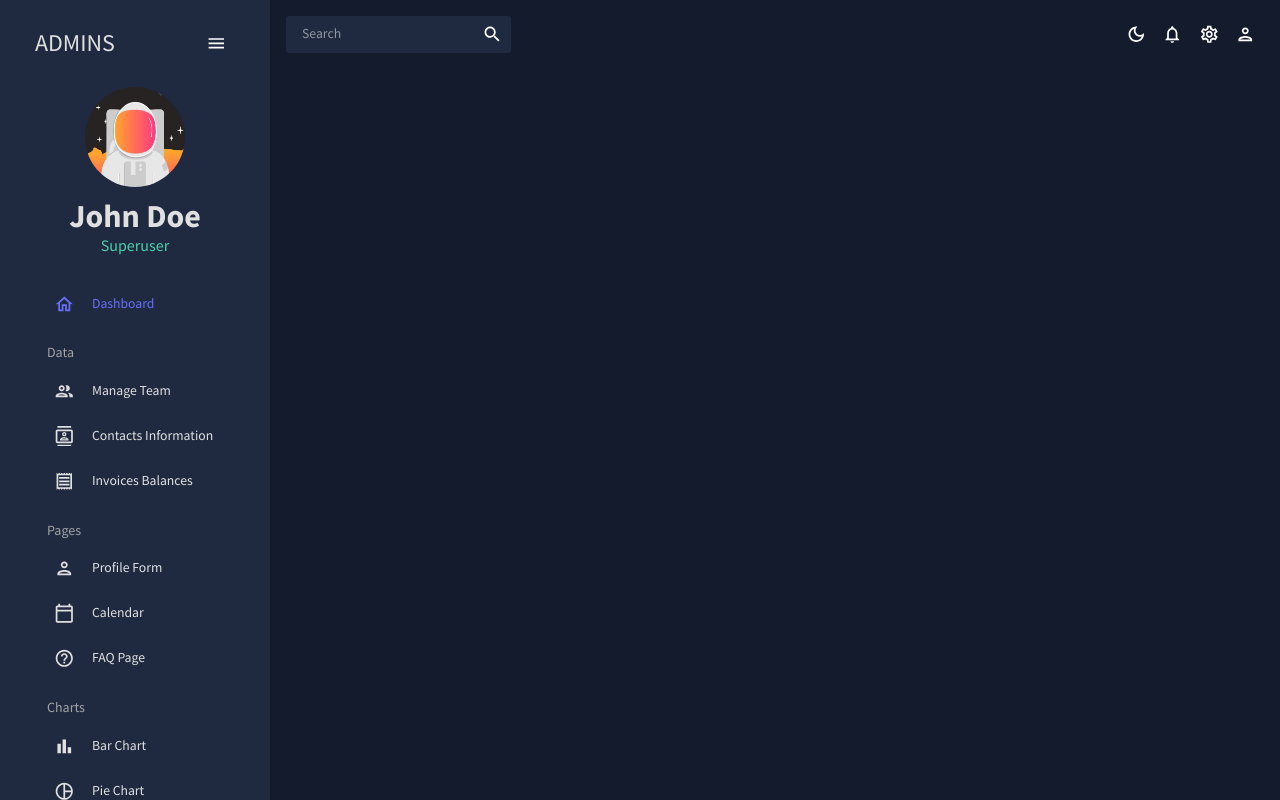
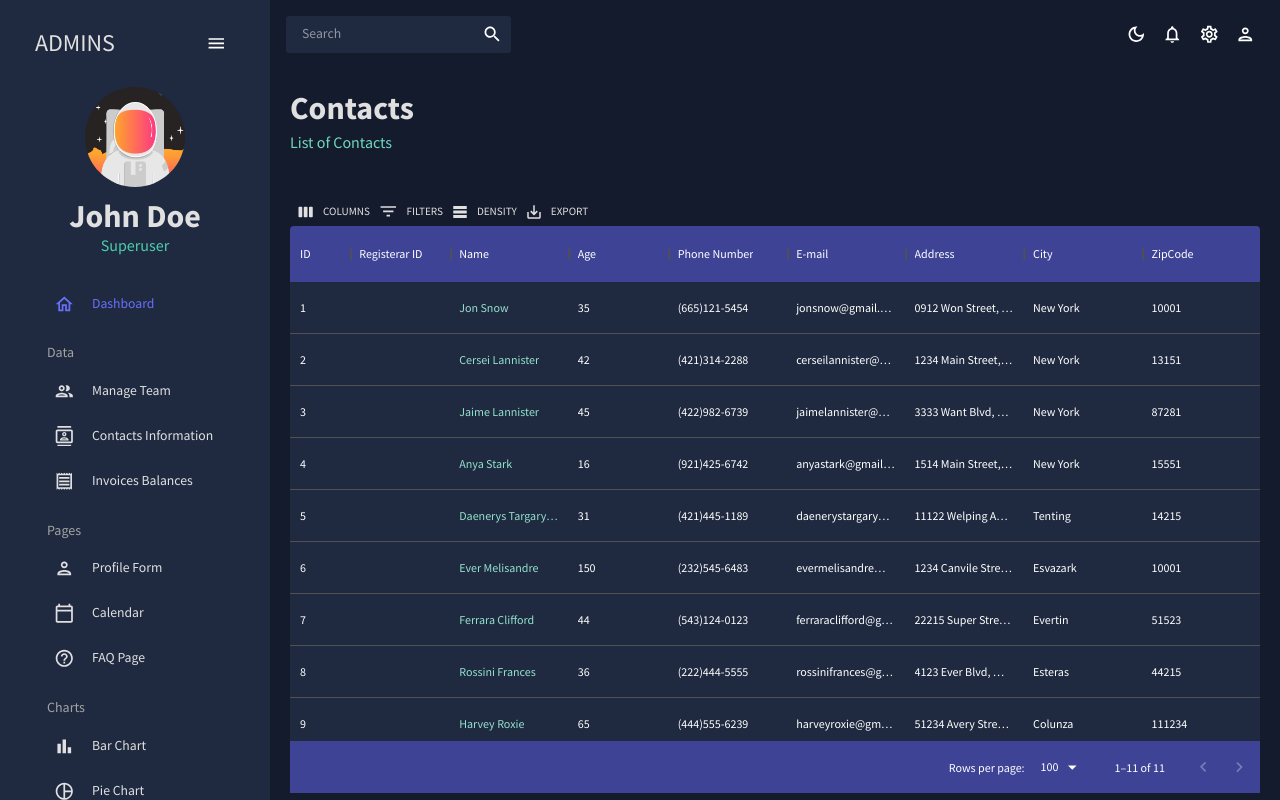
Before and after one commit to callmeUmer/react-dashboard, a React (Create React App) app: page /contacts in a window 1280 px wide. Built offline with nearby package versions, Linux system fonts and the light colour scheme.

Commit message:
feat: contacts page with toolbar

```diff
--- a/src/App.js
+++ b/src/App.js
@@ -6,7 +6,7 @@
 import Dashboard from './scenes/dashboard';
 import Team from './scenes/team';
 // import Invoices from './scenes/invoices';
-// import Contacts from './scenes/contacts';
+import Contacts from './scenes/contacts';
 // import Bar from './scenes/bar';
 // import Form from './scenes/form';
 // import Line from './scenes/Line';
@@ -31,7 +31,7 @@
             <Routes>
               <Route path="/" element={<Dashboard />}/>
               <Route path="/team" element={<Team/>} />
-              {/* <Route path="/contacts" element={<Contacts />}/> */}
+              <Route path="/contacts" element={<Contacts />}/>
               {/* <Route path="invoices" element={<Invoices />}/> */}
               {/* <Route path="/form" element={<Form/>}/> */}
               {/* <Route path="/bar" element={<Bar />}/> */}
--- /dev/null
+++ b/src/scenes/contacts/index.jsx
@@ -0,0 +1,93 @@
+import { Box, useTheme } from '@mui/material';
+import { DataGrid, GridToolbar } from '@mui/x-data-grid';
+import { tokens } from '../../theme';
+import { mockDataContacts } from '../../data/mockData';
+import Header from '../../components/Header';
+
+
+const Team = () => {
+    const theme = useTheme();
+    const colors = tokens(theme.palette.mode);
+
+    const columns = [
+        { field: "id", headerName: "ID", flex: 0.5 },
+        { field: "registerarId", headerName: "Registerar ID"},
+        {
+            field: "name",
+            headerName: "Name",
+            flex: 1,
+            cellClassName: "name-column--cell"
+        },
+        {
+            field: "age",
+            headerName: "Age",
+            type: "number",
+            headerAlign: "left",
+            align: "left",
+        },
+        {
+            field: "phone",
+            headerName: "Phone Number",
+            flex: 1,
+        },
+        {
+            field: "email",
+            headerName: "E-mail",
+            flex: 1,
+        },
+        {
+            field: "address",
+            headerName: "Address",
+            flex: 1,
+        },
+        {
+            field: "city",
+            headerName: "City",
+            flex: 1,
+        },
+        {
+            field: "zipCode",
+            headerName: "ZipCode",
+            flex: 1,
+        },
+    ]
+
+    return (
+        <Box m="20px">
+            <Header title="Contacts" subtitle="List of Contacts" />
+            <Box m="40px 0 0 0" height="75vh" sx={{
+                "& .MuiDataGrid-root": {
+                    border: "none",
+                },
+                "& .MuiDataGrid-cell": {
+                    borderBottom: "none"
+                },
+                "& .name-column--cell": {
+                    color: colors.greenAccent[300]
+                },
+                "& .MuiDataGrid-columnHeaders": {
+                    backgroundColor: colors.blueAccent[700],
+                    borderBottom: "none",
+                },
+                "& .MuiDataGrid-virtualScroller": {
+                    backgroundColor: colors.primary[400]
+                },
+                "& .MuiDataGrid-footerContainer": {
+                    borderTop: "none",
+                    backgroundColor: colors.blueAccent[700]
+                },
+                "& .MuiDataGrid-toolbarContainer .MuiButton-text": {
+                    color: `${colors.grey[100]} !important`,
+                }
+            }}>
+                <DataGrid
+                    rows={mockDataContacts}
+                    columns={columns}
+                    components={{ Toolbar: GridToolbar }}
+                />
+            </Box>
+        </Box>
+    )
+}
+
+export default Team;
```
